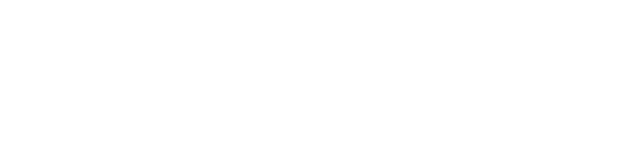
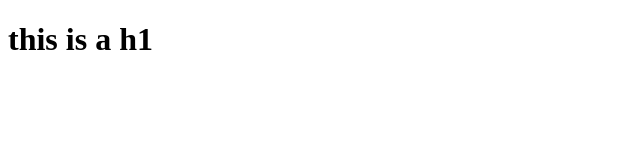
Before and after one commit to guilhermessj/AppRide, a plain HTML site: page index.html in a window 1280 px wide. Shown: the whole page, without its empty margins (0-640 px from the left). Drawn offline with Linux system fonts and the light colour scheme.

Commit message:
h1 added

```diff
--- a/index.html
+++ b/index.html
@@ -6,6 +6,6 @@
     <title>AppRide</title>
 </head>
 <body>
-
+    <h1>this is a h1</h1>
 </body>
 </html>
```
